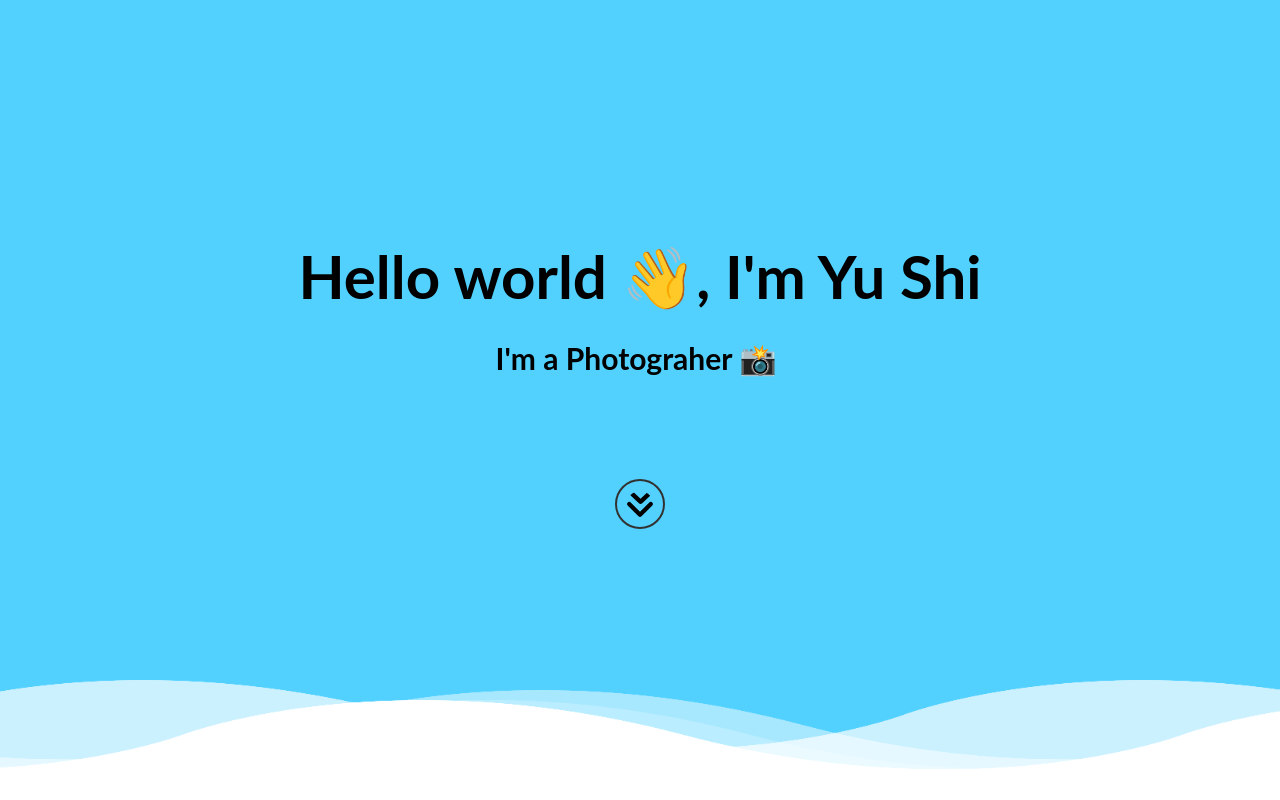
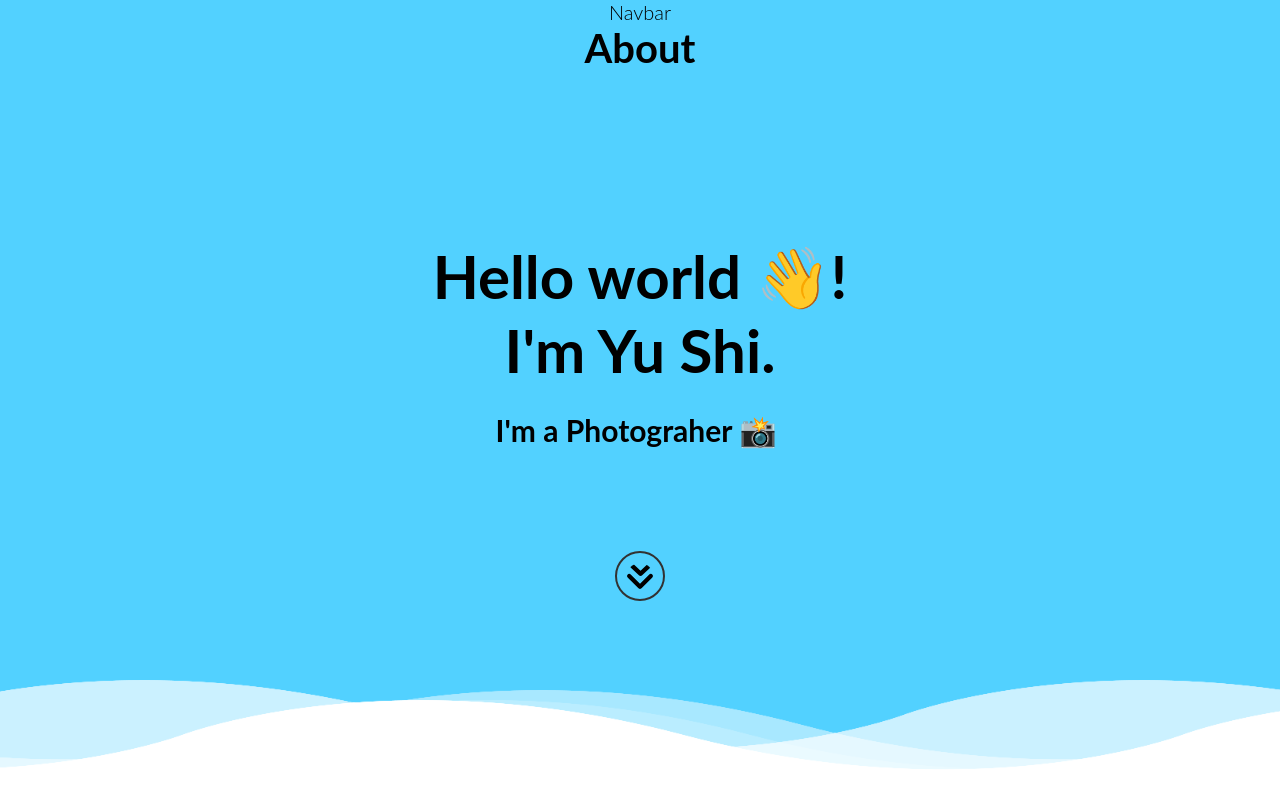
Before and after one commit to yushi1007/portfolio-website, a React (Create React App) app: page / in a window 1280 px wide. Built offline with nearby package versions, Linux system fonts and the light colour scheme.

Commit message:
home page done

```diff
--- a/src/App.js
+++ b/src/App.js
@@ -1,6 +1,7 @@
 import React from 'react';
 import About from './containers/About';
 import Home from './containers/Home';
+import Navbar from './containers/Navbar';
 import './styles/App.css';
 
 function App() {
@@ -8,7 +9,8 @@ function App() {
     <div className="App">
         <div className="portfolio">
             <Home />
-            {/* <About /> */}
+            <Navbar />
+            <About />
         </div>
     </div>
   );
--- a/src/containers/About.jsx
+++ b/src/containers/About.jsx
@@ -2,8 +2,8 @@ import React from 'react';
 
 const About = () => {
     return(
-        <div id="about">
-            About
+        <div id="about" className="row">
+            <h1>About</h1>
         </div>
     )
 }
--- a/src/containers/Home.jsx
+++ b/src/containers/Home.jsx
@@ -16,7 +16,8 @@ const Home = () => {
             <div className="introduction">
                 <Fade delay={200} bottom cascade>
                     <div className="myname">
-                        <h1>Hello world 👋, I'm Yu Shi</h1>
+                        <h1>Hello world 👋!</h1>
+                        <h1>I'm Yu Shi.</h1>
                     </div>
                 </Fade>
                 <Fade delay={400} bottom >
--- /dev/null
+++ b/src/containers/Navbar.jsx
@@ -0,0 +1,11 @@
+import React from 'react';
+
+const Navbar = () => {
+    return(
+        <div id="about" className="navbar">
+            Navbar
+        </div>
+    )
+}
+
+export default Navbar;
--- a/src/styles/App.css
+++ b/src/styles/App.css
@@ -1,3 +1,5 @@
+@import "./Grid.css";
+
 * {
   margin: 0;
   padding: 0;
@@ -96,6 +98,7 @@ section .wave.wave4 {
 
 .myname h1{
   font-size: 3em;
+  margin: 0;
 }
 
 .mytitle p {
```
